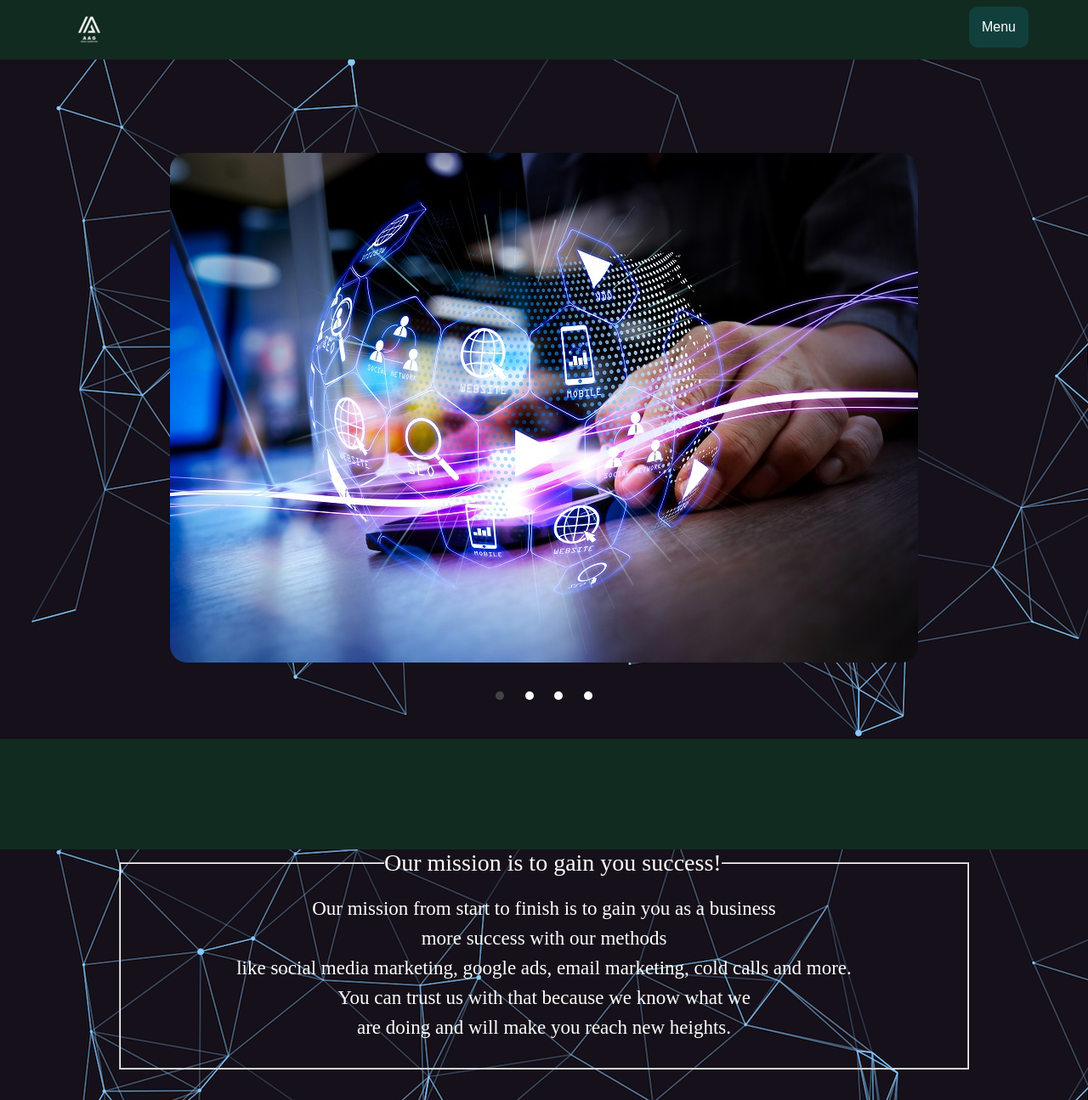
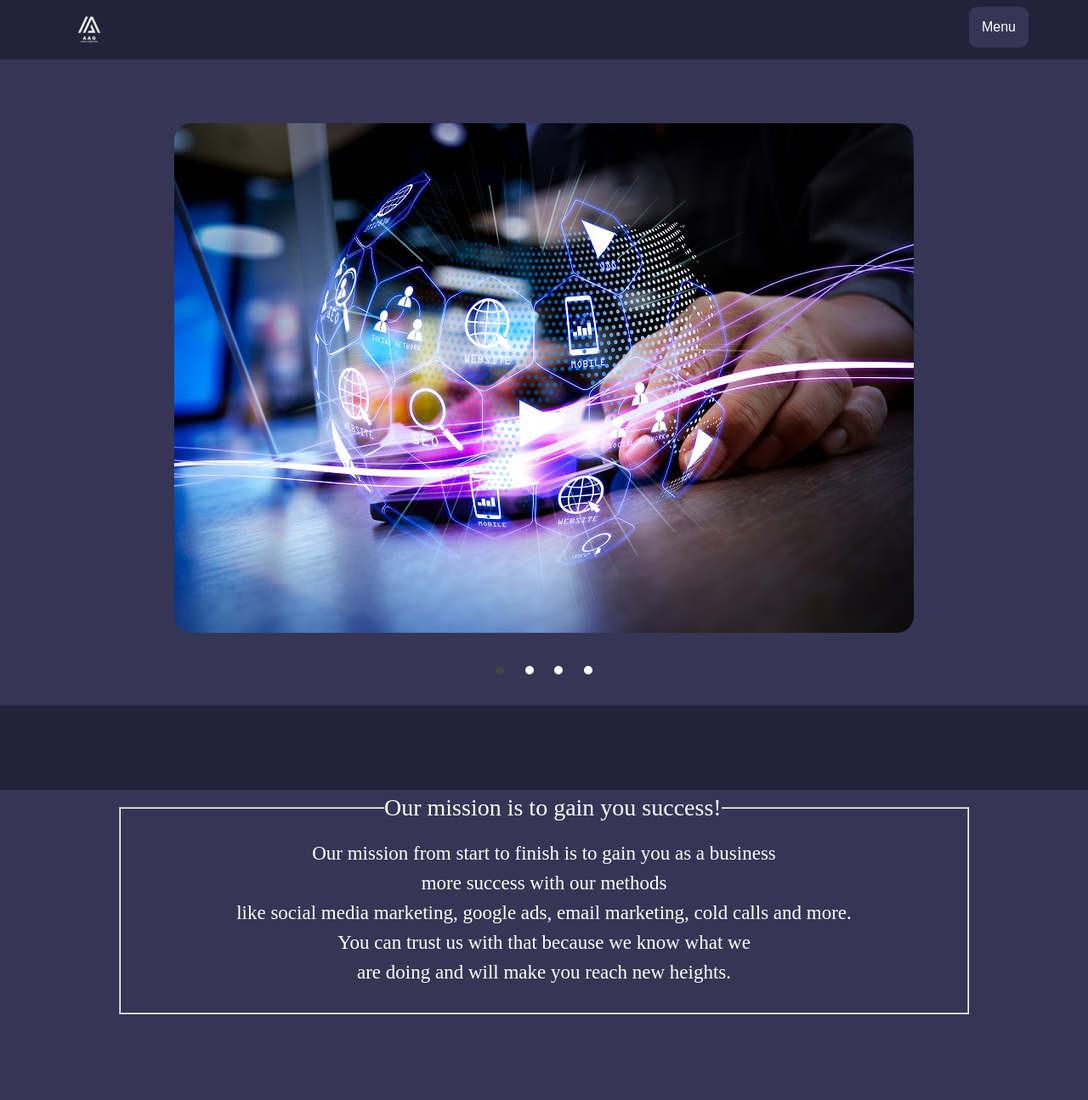
Before and after one commit to adhurimg/AAG-Media, a PHP site: page /home.html in a window 1280 px wide. Shown: the whole page at 85% size. After the commit the page ends 1194 px from the top, so only its background shows below. Run offline with PHP 8.4, Linux system fonts and the light colour scheme.

Commit message:
Changes to project

```diff
--- a/About.html
+++ b/About.html
@@ -13,6 +13,7 @@
   <div class="dropdown">
       <button class="dropbtn">Menu</button>
       <div class="dropdown-content">
+          <a href="login.html">Log In</a>
         <a href="home.html">Home</a>
         <a href="Services.html">Services</a>
         <a href="About.html">About</a>
--- a/Services.html
+++ b/Services.html
@@ -15,6 +15,7 @@
    <div class="dropdown">
       <button class="dropbtn">Menu</button>
       <div class="dropdown-content">
+        <a href="login.html">Log In</a>
         <a href="home.html">Home</a>
         <a href="Services.html">Services</a>
         <a href="About.html">About</a>
--- a/home.html
+++ b/home.html
@@ -9,19 +9,20 @@
 <script src="app.js"></script>
 
 <body id="body">
+
       <nav>
-
     <img src="aag.png">
           <div class="dropdown">
               <button class="dropbtn">Menu</button>
               <div class="dropdown-content">
+                  <a href="login.html">Log In</a>
                   <a href="home.html">Home</a>
                   <a href="Services.html">Services</a>
                   <a href="About.html">About</a>
               </div>
           </div>
+  </nav>
 
-  </nav>
 
   <script src="app.js"></script>
 
@@ -73,7 +74,7 @@
     </div>
 
     <div class="mission">
-        <fieldset style="border-color: white; width: 1000px; margin: auto;">
+        <fieldset style="border-color: white; width: 1000px; margin: auto; margin-top: 5px">
         <legend style="
         margin-left: 310px;
         font-size: 28px;
--- a/style.css
+++ b/style.css
@@ -1,10 +1,10 @@
+
 html {
 scroll-behavior: smooth;
 }
 
 #body {
-  background-image: url(backk.png);
-  background-color: #686A6C;
+  background-color: #363555;
   max-width: 100%;
 }
 .bck {
@@ -15,22 +15,13 @@
   margin: auto;
   margin-top: 200px;
 }
-
-
 #navbar .menu li.active a{
-color: #fff;
-}
-
-*{
-  margin:0px;
-  padding:0px;
-  box-sizing: border-box;
-  font-family: 'Poppins', sans-serif;
+  color: #fff;
 }
 nav{
   max-width: 100%;
   height: 100%;
-  background-color: #122b20;
+  background-color: #22223b;
   line-height: 5px;
   padding:0px 70px;
   z-index: 1;
@@ -38,7 +29,7 @@
 
 .dropbtn {
   margin-top: 8px;
-  background-color: #11403c;
+  background-color: #363555;
   color: white;
   padding: 15px;
   font-size: 16px;
@@ -62,7 +53,7 @@
   z-index: 1;
   font-size: 20px;
   border-radius: 10px;
-
+  margin-left: 10px;
 }
 
 .dropdown-content a {
@@ -81,8 +72,32 @@
 }
 
 .dropdown:hover .dropbtn {
-  background-color: #647E68;
+  background-color: #22223b;
 }
+
+
+
+
+*{
+  margin:0px;
+  padding:0px;
+  box-sizing: border-box;
+  font-family: 'Poppins', sans-serif;
+}
+
+
+.login {
+  margin-top: 8px;
+  margin-right: 5px;
+  background-color: #11403c;
+  color: white;
+  padding: 15px;
+  font-size: 16px;
+  border: none;
+  border-radius: 10px;
+}
+
+
 
 .wrapper{
   min-height: 50vh;
@@ -170,7 +185,7 @@
 
 #frame {
   margin: auto;
-  margin-top: 100px;
+  margin-top: 60px;
   width: 900px;
   height: 500px;
   vertical-align: middle;
@@ -186,7 +201,7 @@
 }
 
 #slides {
-  padding: 10px;
+  padding: 15px;
   position: relative;
   z-index: 1;
 }
@@ -311,8 +326,8 @@
 
 hr {
   margin-top: 200px;
-  height: 130px;
-  background-color: #122b20;
+  height: 100px;
+  background-color: #22223b;
   border: none;
 }
 
@@ -327,8 +342,7 @@
 }
 
 #body1 {
-  background-color: #193241;
-  background-image: url(backk.png);
+  background-color: #363555;
 }
 
 #about {
@@ -336,10 +350,11 @@
 }
 
 #fieldset {
-  width: 1200px;
+  width: 1000px;
   height: 400px;
   margin: auto;
   border-radius: 20px;
+  background-color: #22223b ;
 }
 
 #aag {
@@ -353,17 +368,17 @@
 #title {
   color: white;
   font-size: 35px;
-  font-family: times-new-roman;
+  font-family: "Arial Hebrew";
   text-align: center;
   margin-top: 20px;
 }
 
 #p2 {
-  font-size: 18px;
+  font-size: 15px;
   word-spacing: 3px;
   margin-top: 10px;
   padding: 20px;
-  font-family: times-new-roman;
+  font-family: Arial;
   text-align: center;
   color: white;
 }
@@ -428,7 +443,7 @@
 }
 
 .Services:hover {
-  background: #303ef7;
+  background: #22223b;
   color: #fff;
   transform: scale(1.05);
 }
```
Also changed, not shown: Agency.png (deleted), backk.jpg (deleted), backk.png (deleted), sc.png (deleted), 1 other file. Lines whose indentation alone changed are shown as unchanged.
